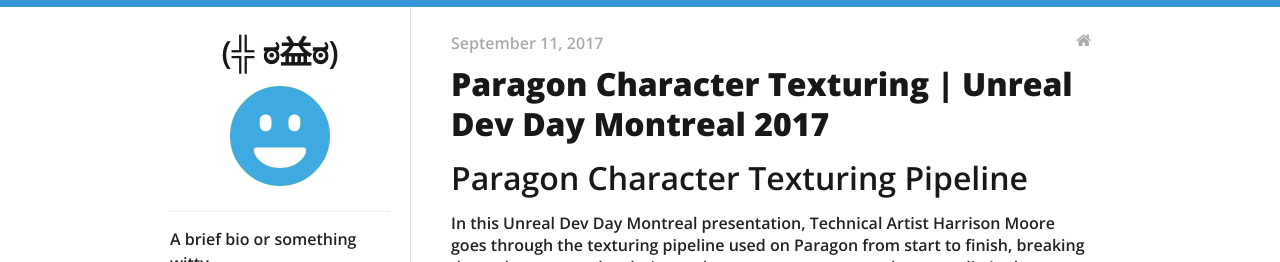
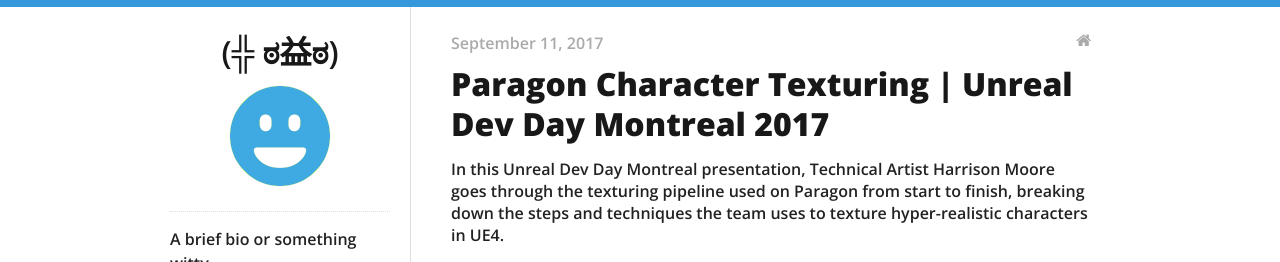
Before and after one commit to yoann01/ktmd, a Jekyll site: the page built from _posts/2017-09-11-Paragon_Character_Texturing.md, in a window 1280 px wide, cut to the strip 0-262 px from the top of the page. Built offline with Jekyll 4.4.1, drawn with Linux system fonts in a browser that asks for light colours; nearby versions of some CDN libraries.

Commit message:
Update 2017-09-11-Paragon_Character_Texturing.md

```diff
--- a/_posts/2017-09-11-Paragon_Character_Texturing.md
+++ b/_posts/2017-09-11-Paragon_Character_Texturing.md
@@ -5,7 +5,6 @@ tags: [Unreal Dev Day, GAME]
 categories:
 - blog
 ---
-# Paragon Character Texturing Pipeline
 
 In this Unreal Dev Day Montreal presentation, Technical Artist Harrison Moore goes through the texturing pipeline used
 on Paragon from start to finish, breaking down the steps and techniques the team uses to texture hyper-realistic characters in UE4.
```
